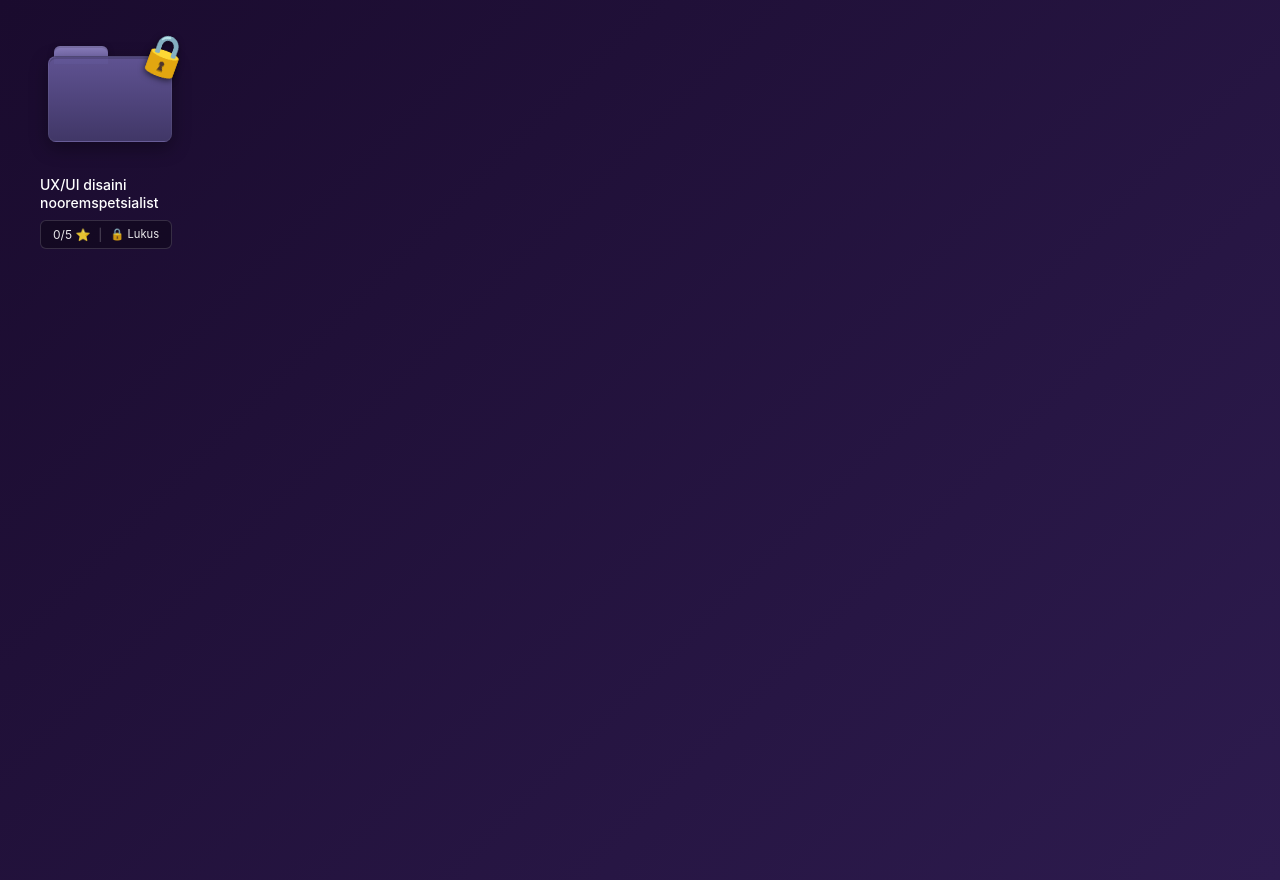
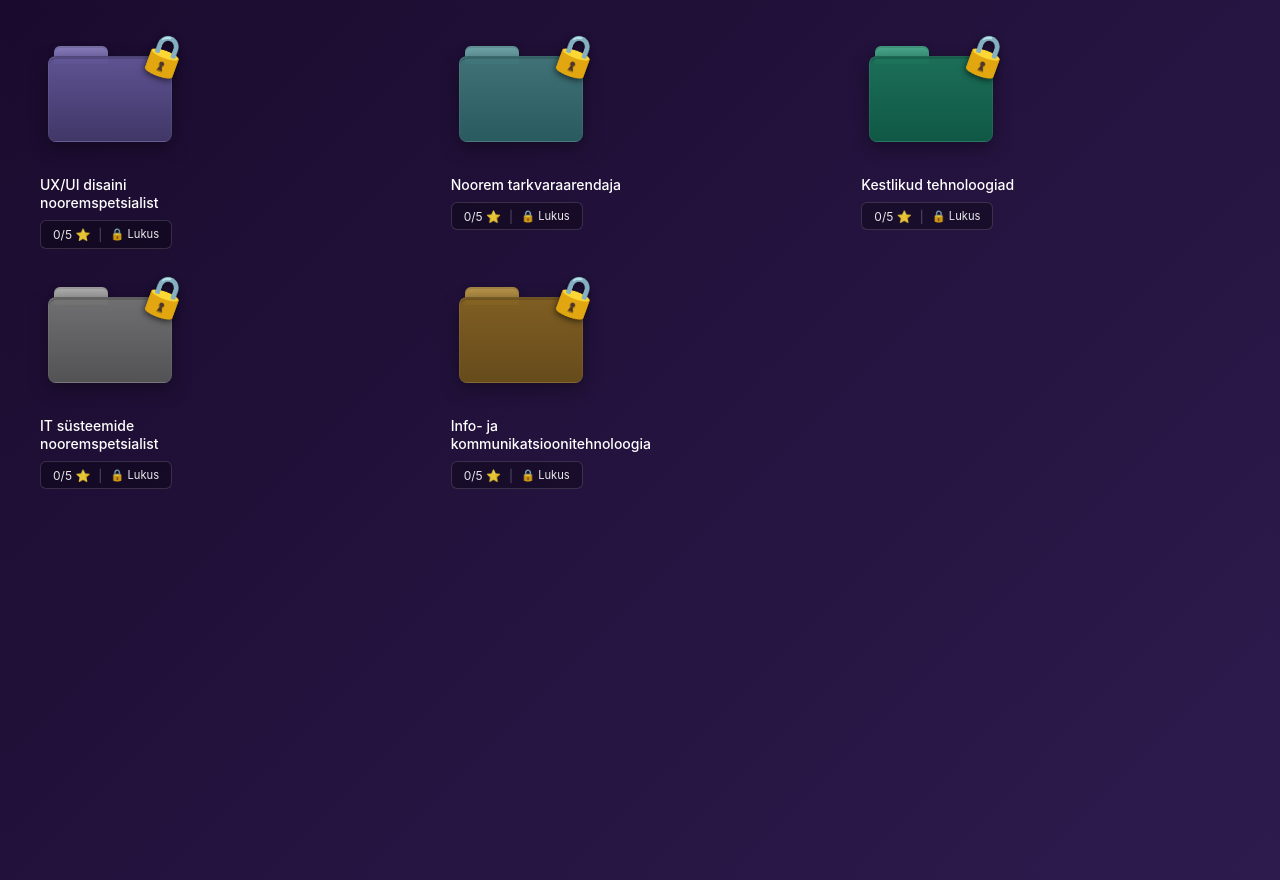
Before and after one commit to gbrds/TechLab, a React (Vite) app: page / in a window 1280 px wide. Built offline with nearby package versions, Linux system fonts and the light colour scheme.

Commit message:
FolderGrid component

```diff
--- a/src/App.jsx
+++ b/src/App.jsx
@@ -1,20 +1,80 @@
 import GameFrame from "./GameFrame";
-import FolderCard from './components/FolderCard';
+import FolderGrid from "./components/FolderGrid";
 import './App.css';
 
 
 function App() {
-  const testFolder = {
-    id: 1,
-    title: "UX/UI disaini nooremspetsialist",
-    unlocked: false,
-    completed: false,
-    progress: "0/5"
-  };
+  const folders = [
+    {
+      id: 1,
+      title: "UX/UI disaini nooremspetsialist",
+      unlocked: false,
+      completed: false,
+      progress: "0/5",
+      colors: {
+        tabStart: 'rgba(140,128,190,0.98)',
+        tabEnd: 'rgba(108,96,165,0.98)',
+        bodyStart: 'rgba(98,86,150,0.96)',
+        bodyEnd: 'rgba(66,57,105,0.96)'
+      }
+    },
+    {
+      id: 2,
+      title: "Noorem tarkvaraarendaja",
+      unlocked: false,
+      completed: false,
+      progress: "0/5",
+      colors: {
+        tabStart: 'rgba(115, 169, 173, 0.98)',
+        tabEnd: 'rgba(89, 143, 147, 0.98)',
+        bodyStart: 'rgba(65, 118, 122, 0.96)',
+        bodyEnd: 'rgba(42, 94, 98, 0.96)'
+      }
+    },
+    {
+      id: 3,
+      title: "Kestlikud tehnoloogiad",
+      unlocked: false,
+      completed: false,
+      progress: "0/5",
+      colors: {
+        tabStart: 'rgba(77, 173, 143, 0.98)',
+        tabEnd: 'rgba(48, 140, 112, 0.98)',
+        bodyStart: 'rgba(28, 115, 90, 0.96)',
+        bodyEnd: 'rgba(15, 92, 70, 0.96)'
+      }
+    },
+    {
+      id: 4,
+      title: "IT süsteemide nooremspetsialist",
+      unlocked: false,
+      completed: false,
+      progress: "0/5",
+      colors: {
+        tabStart: 'rgba(180, 180, 180, 0.98)',
+        tabEnd: 'rgba(140, 140, 140, 0.98)',
+        bodyStart: 'rgba(115, 115, 115, 0.96)',
+        bodyEnd: 'rgba(85, 85, 85, 0.96)'
+      }
+    },
+    {
+      id: 5,
+      title: "Info- ja kommunikatsioonitehnoloogia",
+      unlocked: false,
+      completed: false,
+      progress: "0/5",
+      colors: {
+        tabStart: 'rgba(189, 153, 78, 0.98)',
+        tabEnd: 'rgba(156, 121, 49, 0.98)',
+        bodyStart: 'rgba(132, 98, 34, 0.96)',
+        bodyEnd: 'rgba(105, 78, 26, 0.96)'
+      }
+    }
+  ];
 
   return (
     <div style={{ padding: '2rem', background: 'linear-gradient(135deg, #1a0b2e 0%, #2d1b4e 100%)', minHeight: '100vh' }}>
-      <FolderCard folder={testFolder} />
+      <FolderGrid folders={folders} />
     </div>
   );
 }
--- a/src/components/FolderCard.css
+++ b/src/components/FolderCard.css
@@ -18,7 +18,7 @@
 
 .folder-container.unlocked {}
 
-/* Visual folder (tab + body) */
+
 .folder-shape {
   position: absolute;
   inset: 0;
@@ -33,8 +33,7 @@
   height: 18px;
   border-top-left-radius: 6px;
   border-top-right-radius: 6px;
-  /* Slightly lighter than body to create a subtle two-tone */
-  background: linear-gradient(180deg, rgba(140, 128, 190, 0.98) 0%, rgba(108, 96, 165, 0.98) 100%);
+  background: linear-gradient(180deg, var(--folder-tab-start, rgba(140, 128, 190, 0.98)) 0%, var(--folder-tab-end, rgba(108, 96, 165, 0.98)) 100%);
   box-shadow: 0 2px 0 rgba(0,0,0,0.12) inset, 0 1px 6px rgba(0,0,0,0.25);
 }
 
@@ -45,7 +44,7 @@
   right: 8px;
   bottom: 8px;
   border-radius: 8px;
-  background: linear-gradient(180deg, rgba(98, 86, 150, 0.96) 0%, rgba(66, 57, 105, 0.96) 100%);
+  background: linear-gradient(180deg, var(--folder-body-start, rgba(98, 86, 150, 0.96)) 0%, var(--folder-body-end, rgba(66, 57, 105, 0.96)) 100%);
   border: 1px solid rgba(255,255,255,0.06);
   box-shadow: 0 6px 18px rgba(0,0,0,0.35), 0 2px 0 rgba(0,0,0,0.15) inset;
 }
--- a/src/components/FolderCard.jsx
+++ b/src/components/FolderCard.jsx
@@ -1,9 +1,16 @@
 import './FolderCard.css';
 
 function FolderCard({ folder }) {
+  const styleVars = {
+    '--folder-tab-start': folder?.colors?.tabStart,
+    '--folder-tab-end': folder?.colors?.tabEnd,
+    '--folder-body-start': folder?.colors?.bodyStart,
+    '--folder-body-end': folder?.colors?.bodyEnd,
+  };
+
   return (
     <div className="folder-card">
-      <div className={`folder-container ${folder.unlocked ? 'unlocked' : 'locked'}`}>
+      <div className={`folder-container ${folder.unlocked ? 'unlocked' : 'locked'}`} style={styleVars}>
         <div className="folder-shape">
           <div className="folder-tab" />
           <div className="folder-body" />
--- /dev/null
+++ b/src/components/FolderGrid.css
@@ -0,0 +1,5 @@
+.folders-grid {
+  display: grid;
+  grid-template-columns: repeat(3, 1fr);
+  gap: 2rem;
+}
--- /dev/null
+++ b/src/components/FolderGrid.jsx
@@ -0,0 +1,14 @@
+import FolderCard from './FolderCard';
+import './FolderGrid.css';
+
+function FolderGrid({ folders }) {
+  return (
+    <div className="folders-grid">
+      {folders.map((folder) => (
+        <FolderCard key={folder.id} folder={folder} />
+      ))}
+    </div>
+  );
+}
+
+export default FolderGrid;
```
